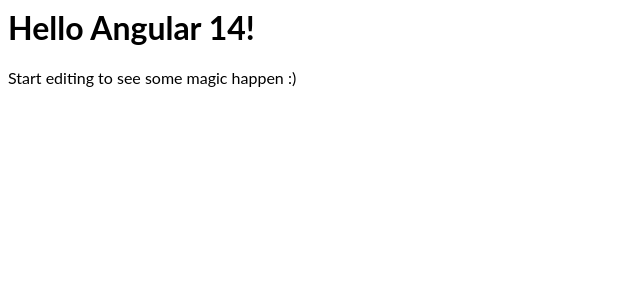
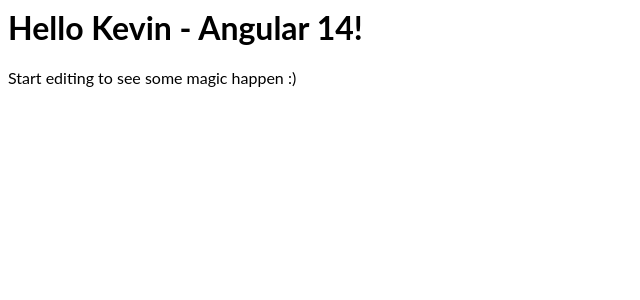
Before and after one commit to NgSide/ngTwitchHub, an Angular app: page / in a window 1280 px wide. Shown: the top 300 px of the page, without its empty margins (0-640 px from the left). Built offline with nearby package versions, Linux system fonts and the light colour scheme.

Commit message:
chore(): init Kevin workspace

```diff
--- a/src/app/app.component.ts
+++ b/src/app/app.component.ts
@@ -6,5 +6,5 @@
   styleUrls: [ './app.component.css' ]
 })
 export class AppComponent  {
-  name = 'Angular ' + VERSION.major;
+  name = 'Kevin - Angular ' + VERSION.major;
 }
```
